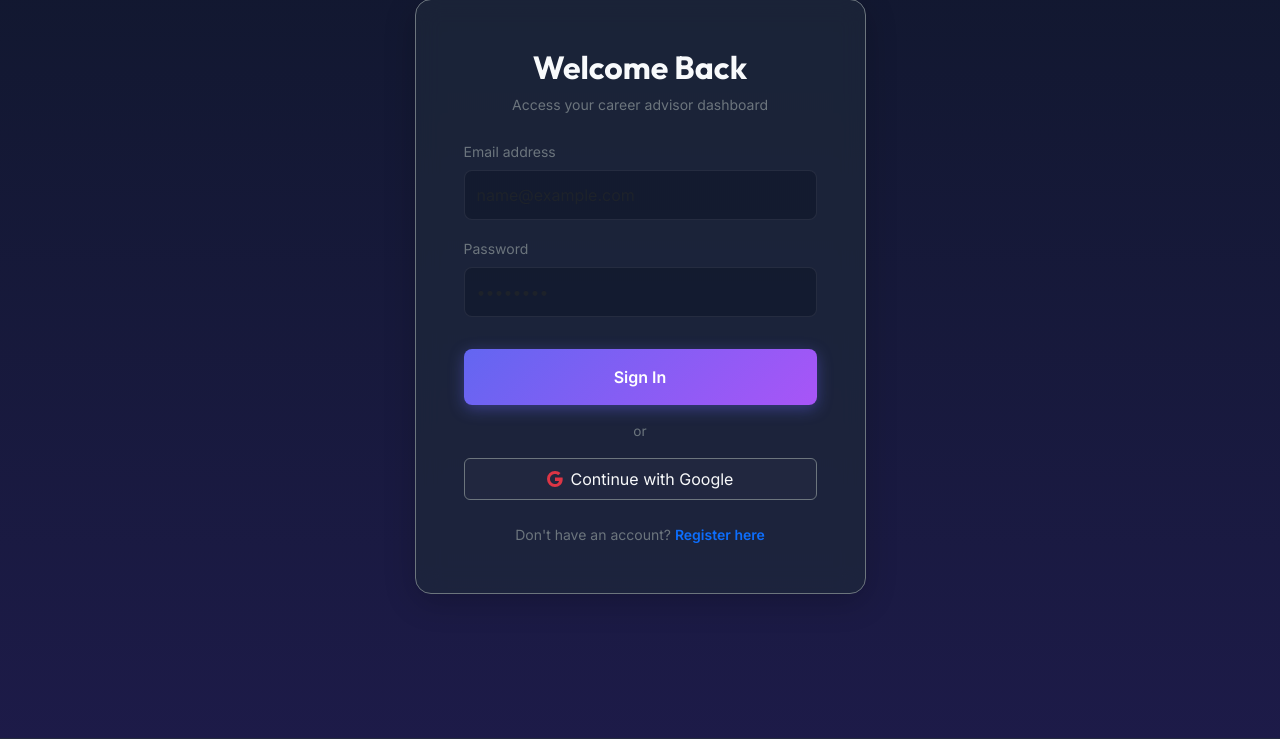
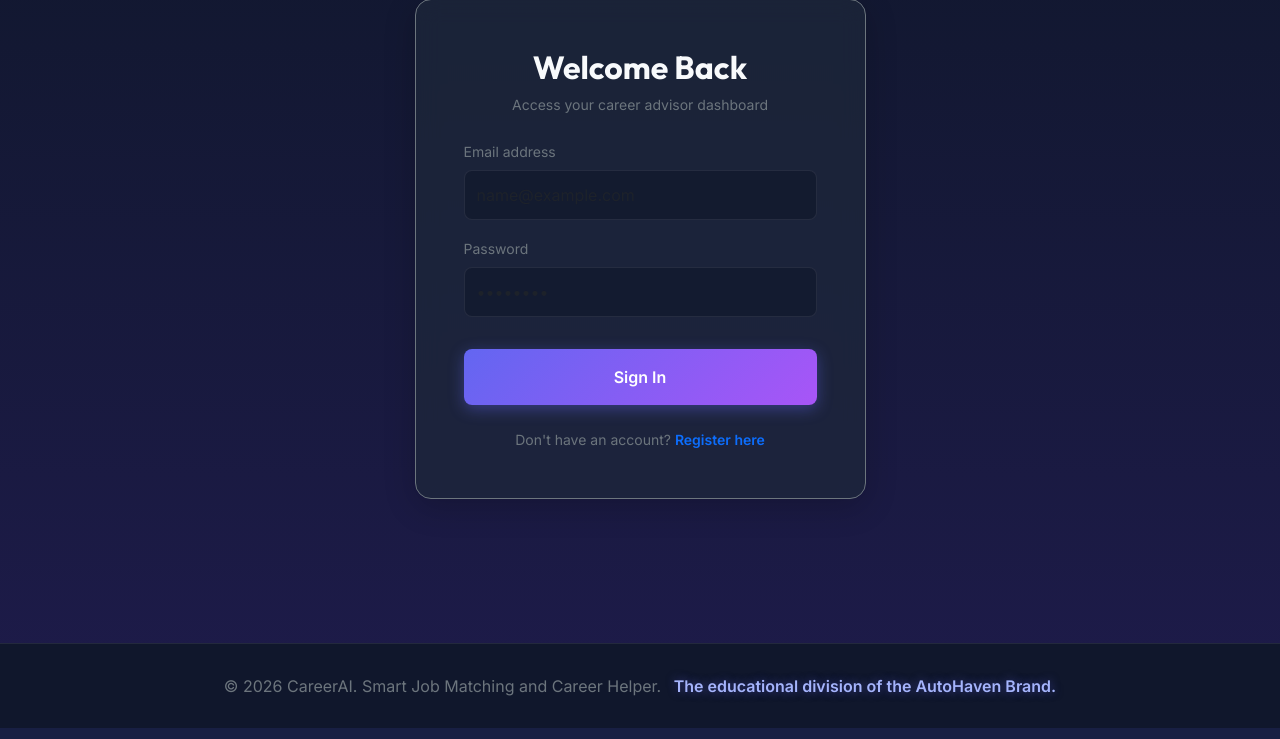
Before and after one commit to anjanadeashan/career-path, a Flask app: page /login in a window 1280 px wide. Shown: the part 208-947 px from the top of the page. Run offline with Flask 3, Linux system fonts and the light colour scheme; parts of the project's set-up code (start-up, migrations or seed data) failed here and were passed over.

Commit message:
refactor: remove Google login button and related UI elements from login page

```diff
--- a/app/controllers/auth_controller.py
+++ b/app/controllers/auth_controller.py
@@ -1,9 +1,6 @@
 import logging
-import os
-import traceback
 from flask import Blueprint, render_template, request, redirect, url_for, session, flash, jsonify
 from app.services.auth_service import AuthService
-from app.services.supabase_client import get_supabase_auth_client
 
 logger = logging.getLogger(__name__)
 auth_bp = Blueprint('auth', __name__)
@@ -132,142 +129,3 @@ def resend_verification():
         else:
             flash(result.get('error', "Failed to resend verification email. Please try again later."), "danger")
     return redirect(url_for('auth.login'))
-
-_OUR_PKCE_KEY = '_oauth_pkce_verifier'
-
-
-def _clear_supabase_session_state():
-    """Remove all Supabase/gotrue keys from Flask session before a fresh OAuth flow."""
-    for key in [k for k in list(session.keys()) if k.startswith('_sb_')]:
-        session.pop(key, None)
-    session.pop(_OUR_PKCE_KEY, None)
-
-
-# 1. Route to redirect the user to Google Login Page
-@auth_bp.route('/login/google')
-def login_google():
-    """Redirect user to Google login interface via Supabase OAuth."""
-    try:
-        # Wipe any stale Supabase state so a fresh PKCE flow starts cleanly
-        _clear_supabase_session_state()
-
-        app_url = os.environ.get('APP_URL', '').rstrip('/')
-        callback_url = f"{app_url}/auth/callback" if app_url else url_for('auth.google_callback', _external=True)
-
-        logger.info(f"Starting Google OAuth. callback_url={callback_url}")
-        auth_client = get_supabase_auth_client()
-
-        response = auth_client.auth.sign_in_with_oauth({
-            "provider": "google",
-            "options": {
-                "redirect_to": callback_url,
-                "skip_browser_redirect": True,   # server-side: returns code_verifier in response
-            }
-        })
-
-        if not response or not response.url:
-            logger.error("sign_in_with_oauth returned no URL.")
-            flash("Could not start Google login. Please try again.", "danger")
-            return redirect(url_for('auth.login'))
-
-        # Prefer code_verifier from the response object; fall back to session storage
-        code_verifier = getattr(response, 'code_verifier', None)
-        if not code_verifier:
-            for key in list(session.keys()):
-                if 'code-verifier' in key:
-                    code_verifier = session.get(key)
-                    break
-
-        if code_verifier:
-            session[_OUR_PKCE_KEY] = code_verifier
-            logger.info("PKCE code verifier saved to session.")
-        else:
-            logger.warning(f"PKCE code verifier not found. Session keys: {list(session.keys())}")
-
-        return redirect(response.url)
-
-    except Exception as e:
-        logger.error(f"Error initiating Google OAuth: {str(e)}\n{traceback.format_exc()}")
-        flash(f"Could not start Google login: {str(e)}", "danger")
-        return redirect(url_for('auth.login'))
-
-# 2. Callback route to handle Google's redirect containing authorization tokens
-@auth_bp.route('/auth/callback')
-def google_callback():
-    """Handle the OAuth callback redirect from Supabase and sign the user in."""
-    logger.info(f"==== FULL CALLBACK URL ====: {request.url}")
-    logger.info(f"==== SESSION KEYS ====: {list(session.keys())}")
-
-    # Check for OAuth error response from Supabase/Google
-    error = request.args.get('error')
-    error_description = request.args.get('error_description', '')
-    if error:
-        logger.error(f"OAuth callback received error: {error} — {error_description}")
-        flash(f"Google login failed: {error_description or error}", "danger")
-        return redirect(url_for('auth.login'))
-
-    code = request.args.get('code')
-    logger.info(f"OAuth callback hit. code present: {bool(code)}")
-
-    if not code:
-        logger.warning("OAuth callback called with no code and no error parameter.")
-        flash("Google login failed: no authorization code received.", "danger")
-        return redirect(url_for('auth.login'))
-
-    try:
-        auth_client = get_supabase_auth_client()
-        # Read the PKCE verifier we saved during login_google, then clear all Supabase state
-        code_verifier = session.get(_OUR_PKCE_KEY)
-        if not code_verifier:
-            for key in list(session.keys()):
-                if 'code-verifier' in key:
-                    code_verifier = session.get(key)
-                    break
-        _clear_supabase_session_state()
-        logger.info(f"Exchanging code. code_verifier present: {bool(code_verifier)}")
-
-        exchange_params = {"auth_code": code}
-        if code_verifier:
-            exchange_params["code_verifier"] = code_verifier
-
-        # Exchange the authorization code for a session
-        response = auth_client.auth.exchange_code_for_session(exchange_params)
-
-        if not response.session or not response.user:
-            logger.error(f"exchange_code_for_session returned empty session/user. response={response}")
-            flash("Google login failed: could not establish a session. Please try again.", "danger")
-            return redirect(url_for('auth.login'))
-
-        # Retrieve role and set flask session
-        profile = auth_service.profile_repo.get_by_id(response.user.id)
-
-        # Self-healing: if profile record doesn't exist, create it dynamically
-        if not profile:
-            auth_service.profile_repo.upsert_profile(
-                user_id=response.user.id,
-                email=response.user.email,
-                full_name=response.user.user_metadata.get('full_name', 'Google User') if response.user.user_metadata else 'Google User',
-                role='student'
-            )
-            role = 'student'
-            full_name = response.user.user_metadata.get('full_name', 'Google User') if response.user.user_metadata else 'Google User'
-        else:
-            role = profile.get('role', 'student')
-            full_name = profile.get('full_name', 'Google User')
-
-        # Populate Flask Session
-        session.pop('awaiting_verification', None)
-        session['user_id'] = response.user.id
-        session['user_email'] = response.user.email
-        session['user_name'] = full_name
-        session['user_role'] = role
-        session.permanent = True
-
-        logger.info(f"Google OAuth login successful for user {response.user.id}")
-        flash(f"Successfully logged in with Google! Welcome, {full_name}!", "success")
-        return redirect(url_for('resume.profile'))
-
-    except Exception as e:
-        logger.error(f"OAuth code exchange failed: {str(e)}\n{traceback.format_exc()}")
-        flash("Google login failed: could not complete authentication. Please try again.", "danger")
-        return redirect(url_for('auth.login'))
--- a/app/templates/login.html
+++ b/app/templates/login.html
@@ -51,18 +51,6 @@
                     <button type="submit" class="btn gradient-btn w-100 py-3 mt-2">Sign In</button>
                 </form>
 
-                <div class="text-center my-3 text-secondary" style="font-size: 0.85rem;">
-                    <span>or</span>
-                </div>
-
-                <a href="{{ url_for('auth.login_google') }}" class="btn btn-outline-light w-100 d-flex align-items-center justify-content-center gap-2 border-secondary py-2" style="background: rgba(255,255,255,0.02); transition: all 0.2s;">
-                    <!-- Google Icon -->
-                    <svg xmlns="http://www.w3.org/2000/svg" width="16" height="16" fill="currentColor" class="bi bi-google text-danger" viewBox="0 0 16 16">
-                        <path d="M15.545 6.558a9.42 9.42 0 0 1 .139 1.626c0 2.434-.87 4.492-2.384 5.885h.002C11.978 15.292 10.158 16 8 16A8 8 0 1 1 8 0c2.204 0 4.079.804 5.517 2.112l-2.22 2.22C10.3 3.393 9.274 3 8 3 5.243 3 3 5.243 3 8s2.243 5 5 5c3.2 0 3.89-2.26 4.005-3.016H8V6.558h7.545z"/>
-                    </svg>
-                    <span>Continue with Google</span>
-                </a>
-
                 <div class="text-center mt-4">
                     <p class="text-secondary small mb-0">Don't have an account? <a href="{{ url_for('auth.register') }}" class="text-primary text-decoration-none fw-semibold">Register here</a></p>
                 </div>
```
